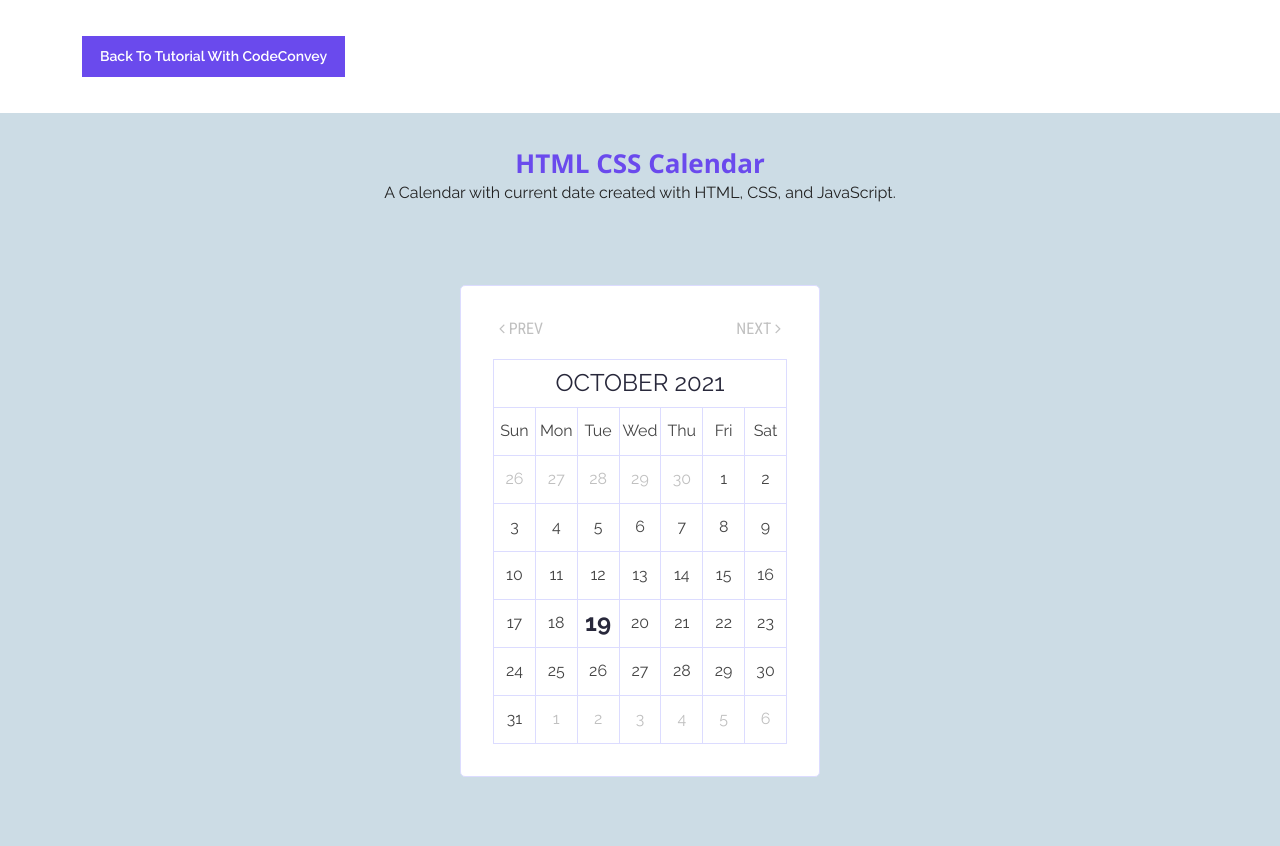
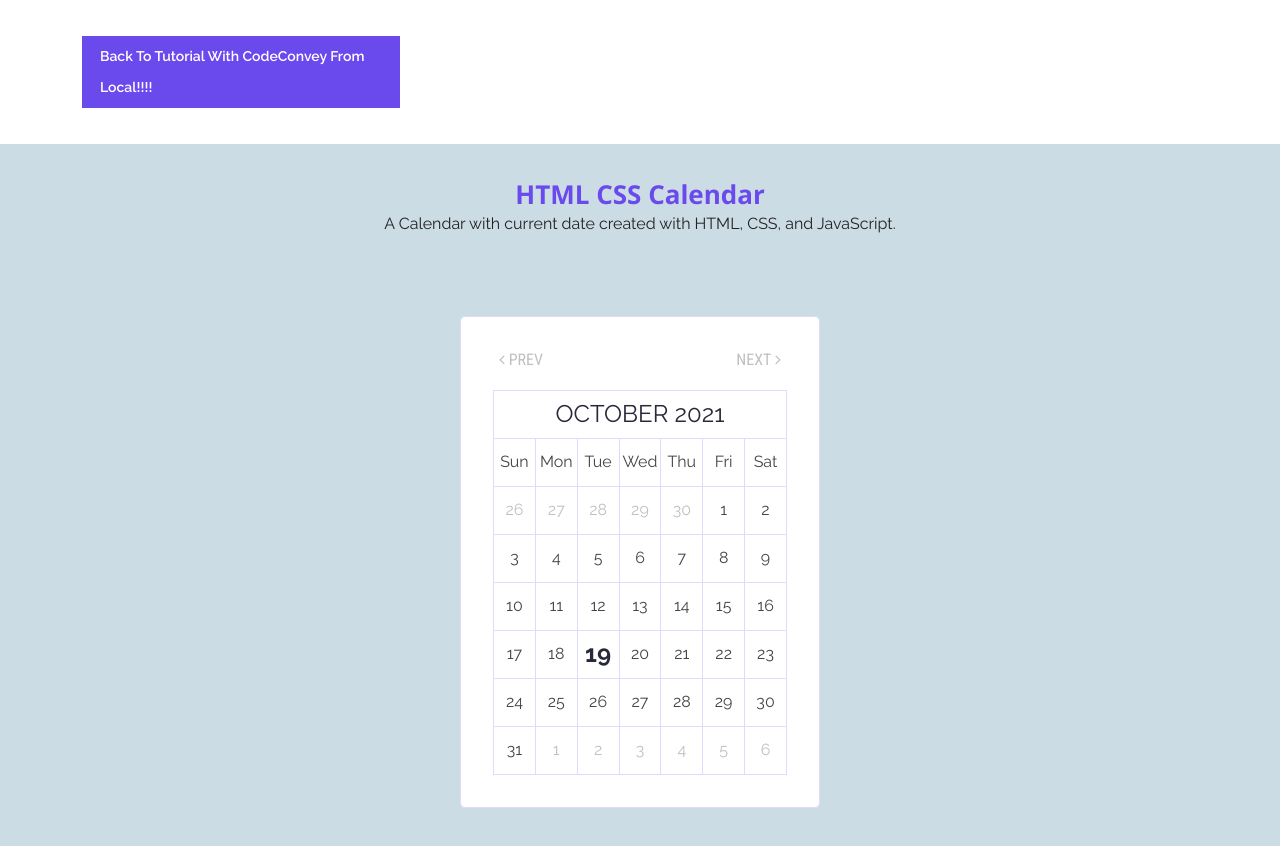
Before and after one commit to carolleTAFE/carolleTAFE.github.io-calendar, a plain HTML site: page index.html in a window 1280 px wide. Drawn offline with nearby package versions, Linux system fonts and the light colour scheme.

Commit message:
edit index.html

```diff
--- a/index.html
+++ b/index.html
@@ -30,7 +30,7 @@
         </div>
         <div class="col-rt-2">
             <ul>
-                <li><a href="https://codeconvey.com/how-to-create-a-calendar-in-html-and-css">Back to Tutorial with CodeConvey</a></li>
+                <li><a href="https://codeconvey.com/how-to-create-a-calendar-in-html-and-css">Back to Tutorial with CodeConvey from Local!!!!</a></li>
             </ul>
         </div>
     </div>
```
Also changed, not shown: about-me.html (added).
